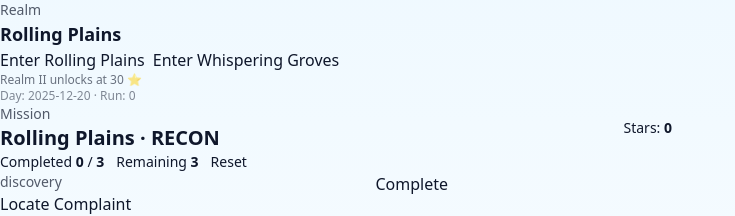
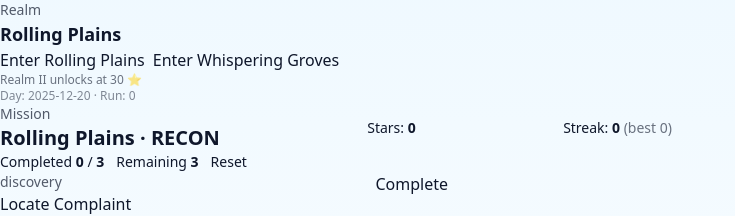
Before and after one commit to FeymanMCSQ/outreacher, a Next.js app: page / in a window 1280 px wide. Shown: the top 216 px of the page, without its empty margins (0-735 px from the left). Built offline with nearby package versions, Linux system fonts and the light colour scheme.

Commit message:
completed level 5

```diff
--- /dev/null
+++ b/src/domain/game/services/streak.ts
@@ -0,0 +1,66 @@
+// src/domain/game/services/streak.ts
+import type { StreakProgress } from '../types';
+
+export function applyStreakOnCompletion(
+  streak: StreakProgress | undefined,
+  dayKey: string, // YYYY-MM-DD (local-day key, but treated as a pure date)
+): StreakProgress {
+  const base: StreakProgress = streak ?? {
+    current: 0,
+    best: 0,
+    lastCompletedDayKey: undefined,
+  };
+
+  // already counted today
+  if (base.lastCompletedDayKey === dayKey) return base;
+
+  const continues =
+    base.lastCompletedDayKey != null &&
+    isNextDay(base.lastCompletedDayKey, dayKey);
+
+  const nextCurrent = continues ? base.current + 1 : 1;
+  const nextBest = Math.max(base.best, nextCurrent);
+
+  return {
+    current: nextCurrent,
+    best: nextBest,
+    lastCompletedDayKey: dayKey,
+  };
+}
+
+/**
+ * Returns true iff `currDayKey` is exactly 1 day after `prevDayKey`,
+ * using UTC calendar math to avoid DST/timezone issues.
+ */
+function isNextDay(prevDayKey: string, currDayKey: string): boolean {
+  const prev = toUtcDayNumber(prevDayKey);
+  const curr = toUtcDayNumber(currDayKey);
+  return curr - prev === 1;
+}
+
+/**
+ * Converts YYYY-MM-DD into an integer day number in UTC.
+ * Deterministic across environments.
+ */
+function toUtcDayNumber(dayKey: string): number {
+  const { y, m, d } = parseDayKey(dayKey);
+  // Date.UTC uses month 0-11
+  const ms = Date.UTC(y, m - 1, d);
+  return Math.floor(ms / 86_400_000);
+}
+
+function parseDayKey(dayKey: string): { y: number; m: number; d: number } {
+  // strict-ish parsing; avoids Date() string parsing quirks
+  const match = /^(\d{4})-(\d{2})-(\d{2})$/.exec(dayKey);
+  if (!match) throw new Error(`Invalid dayKey format: ${dayKey}`);
+
+  const y = Number(match[1]);
+  const m = Number(match[2]);
+  const d = Number(match[3]);
+
+  // light validation (optional but useful)
+  if (m < 1 || m > 12) throw new Error(`Invalid month in dayKey: ${dayKey}`);
+  if (d < 1 || d > 31) throw new Error(`Invalid day in dayKey: ${dayKey}`);
+
+  return { y, m, d };
+}
--- a/src/domain/game/types.ts
+++ b/src/domain/game/types.ts
@@ -35,6 +35,13 @@ export type GameState = {
 export type PlayerProgress = {
   stars: number;
   xp?: number;
+  streak?: StreakProgress;
+};
+
+export type StreakProgress = {
+  current: number;
+  best: number;
+  lastCompletedDayKey?: string; // YYYY-MM-DD
 };
 
 export type RealmProgress = {
--- a/src/features/game/marketingGame/MarketingGameScreen.tsx
+++ b/src/features/game/marketingGame/MarketingGameScreen.tsx
@@ -70,6 +70,10 @@ export default function MarketingGameScreen() {
             <div className="rounded border px-3 py-1 text-sm">
               Stars: <span className="font-semibold">{ui.stars}</span>
             </div>
+            <div className="rounded border px-3 py-1 text-sm">
+              Streak: <span className="font-semibold">{ui.streak.current}</span>
+              <span className="opacity-60"> (best {ui.streak.best})</span>
+            </div>
           </div>
 
           <div className="mt-3 flex flex-wrap items-center gap-3 text-sm">
--- a/src/features/game/marketingGame/marketingGameState.ts
+++ b/src/features/game/marketingGame/marketingGameState.ts
@@ -10,7 +10,10 @@ export function isValidRealmId(x: unknown): x is RealmId {
 export function makeEmptyState(): GameState {
   return {
     version: 1,
-    player: { stars: 0 },
+    player: {
+      stars: 0,
+      streak: { current: 0, best: 0, lastCompletedDayKey: undefined },
+    },
     realms: { currentRealmId: 'realm-1', unlockedRealmIds: ['realm-1'] },
     missions: {
       activeMissionsByDay: {},
@@ -21,10 +24,26 @@ export function makeEmptyState(): GameState {
 }
 
 export function normalizeLoadedState(s: GameState): GameState {
-  if (s.missions.runIndexByDay) return s;
   return {
     ...s,
-    missions: { ...s.missions, runIndexByDay: {} },
+
+    player: {
+      ...s.player,
+
+      // Quest 5.4 — streak support (backfill older saves)
+      streak: s.player.streak ?? {
+        current: 0,
+        best: 0,
+        lastCompletedDayKey: undefined,
+      },
+    },
+
+    missions: {
+      ...s.missions,
+
+      // Quest 5.3 — speedrun support
+      runIndexByDay: s.missions.runIndexByDay ?? {},
+    },
   };
 }
 
--- a/src/features/game/marketingGame/useMarketingGameController.ts
+++ b/src/features/game/marketingGame/useMarketingGameController.ts
@@ -6,10 +6,11 @@ import { useCallback, useMemo, useRef, useState } from 'react';
 import { playSound } from '@/shared/lib/playSound';
 
 import type { Mission } from '@/domain/game/entities/Mission';
-import type { GameState } from '@/domain/game/types';
+import type { GameState, StreakProgress } from '@/domain/game/types';
 
 import { completeQuest } from '@/domain/game/services/completeQuest';
 import { advanceMissionForDay } from '@/domain/game/services/missionLifecycle';
+import { applyStreakOnCompletion } from '@/domain/game/services/streak';
 import {
   getMissionProgress,
   getRemainingQuests,
@@ -28,6 +29,12 @@ const COMPLETE_AT = '2025-12-20T12:00:00.000Z';
 const COMPLETE_FX_DURATION_MS = 900;
 const MISSION_COMPLETE_SFX = '/sfx/quest-complete-1.mp3';
 
+const DEFAULT_STREAK: StreakProgress = {
+  current: 0,
+  best: 0,
+  lastCompletedDayKey: undefined,
+};
+
 export function useMarketingGameController() {
   const repo = useMemo(() => new LocalGameStateRepo(), []);
   const initial = useMemo(() => loadMarketingGameInitial(repo), [repo]);
@@ -42,6 +49,11 @@ export function useMarketingGameController() {
   // ✅ runIndex must be real React state (no ref reads during render)
   const [runIndex, setRunIndex] = useState<number>(() => {
     return initial.backingState.missions.runIndexByDay?.[initial.dayKey] ?? 0;
+  });
+
+  // ✅ streak must be React state (UI needs to re-render)
+  const [streak, setStreak] = useState<StreakProgress>(() => {
+    return initial.backingState.player.streak ?? DEFAULT_STREAK;
   });
 
   const [showCompleteFx, setShowCompleteFx] = useState(false);
@@ -75,7 +87,7 @@ export function useMarketingGameController() {
 
   const completeQuestAction = useCallback(
     (questId: string) => {
-      // Use 'mission' from closure - safe enough for click handlers
+      // Uses 'mission' from closure - okay for click handlers
       const m = mission;
       const wasDone = isMissionComplete(m);
 
@@ -102,18 +114,31 @@ export function useMarketingGameController() {
 
       const nowDone = isMissionComplete(nextMission);
 
-      // 1. Update React state with the quest progress
+      // 1) Update React state with quest progress
       setMission(nextMission);
 
-      // 2. Side Effects (Trigger ONLY once)
+      // 2) Completion edge -> side effects exactly once
       if (!wasDone && nowDone && !completionFiredRef.current) {
         completionFiredRef.current = true;
+
+        // ⭐ award + FX
         triggerMissionCompleteFx();
 
-        // Store completed mission under current run key
+        // 🔥 streak update (only once per dayKey)
+        const nextStreak = applyStreakOnCompletion(
+          stateRef.current.player.streak ?? DEFAULT_STREAK,
+          dayKey,
+        );
+        setStreak(nextStreak);
+
+        // Store completed mission under current run key + persist streak into backing state
         const key = currentRunKey(stateRef.current, dayKey);
         stateRef.current = {
           ...stateRef.current,
+          player: {
+            ...stateRef.current.player,
+            streak: nextStreak,
+          },
           missions: {
             ...stateRef.current.missions,
             runIndexByDay: stateRef.current.missions.runIndexByDay ?? {},
@@ -126,33 +151,32 @@ export function useMarketingGameController() {
               new Set([
                 ...stateRef.current.missions.completedMissionIds,
                 nextMission.id,
-              ])
+              ]),
             ),
           },
         };
 
-        // Advance to next mission (speedrun)
+        // Speedrun: immediately advance to next mission
         const advanced = advanceMissionForDay(stateRef.current, dayKey);
         stateRef.current = advanced.state;
 
-        // Update runIndex state from the advanced state
+        // Update runIndex from the advanced state
         const nextRun = advanced.state.missions.runIndexByDay?.[dayKey] ?? 0;
         setRunIndex(nextRun);
 
-        // Reset local UI flags for the NEW mission
+        // Reset flags for the NEW mission
         completionFiredRef.current = false;
         setShowCompleteFx(false);
         setMission(advanced.mission);
       }
     },
-    [mission, dayKey, triggerMissionCompleteFx]
+    [mission, dayKey, triggerMissionCompleteFx],
   );
 
   const resetMission = useCallback(() => {
     const advanced = advanceMissionForDay(stateRef.current, dayKey);
     stateRef.current = advanced.state;
 
-    // ✅ update runIndex state from the advanced state
     const nextRun = advanced.state.missions.runIndexByDay?.[dayKey] ?? 0;
     setRunIndex(nextRun);
 
@@ -165,10 +189,11 @@ export function useMarketingGameController() {
     dayKey,
     setDayKey,
     setMission,
-    setRunIndex, // ✅ added
+    setRunIndex,
     stateRef,
     completionFiredRef,
     setShowCompleteFx,
+    // streak should NOT change on day rollover by itself, so no need to pass setStreak
   });
 
   usePersistence({
@@ -179,11 +204,14 @@ export function useMarketingGameController() {
     dayKey,
     mission,
     done,
+    // streak is persisted via stateRef.current.player.streak; ensure your persistence
+    // code copies player wholesale or at least doesn't overwrite streak.
   });
 
   return {
     ui: {
       stars,
+      streak,
       currentRealmId,
       dayKey,
       runIndex,
```
Also changed, not shown: 2 other files (tests, documents, lock files or other folders).
